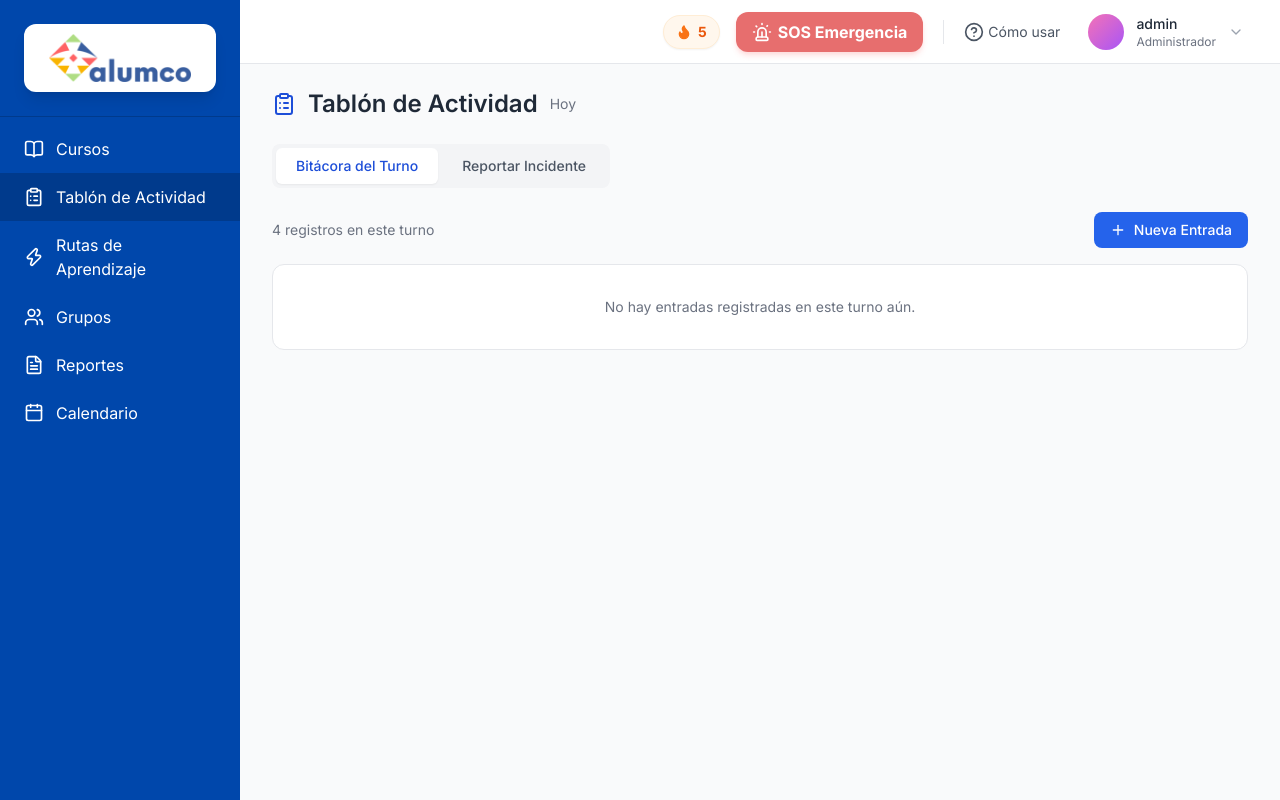
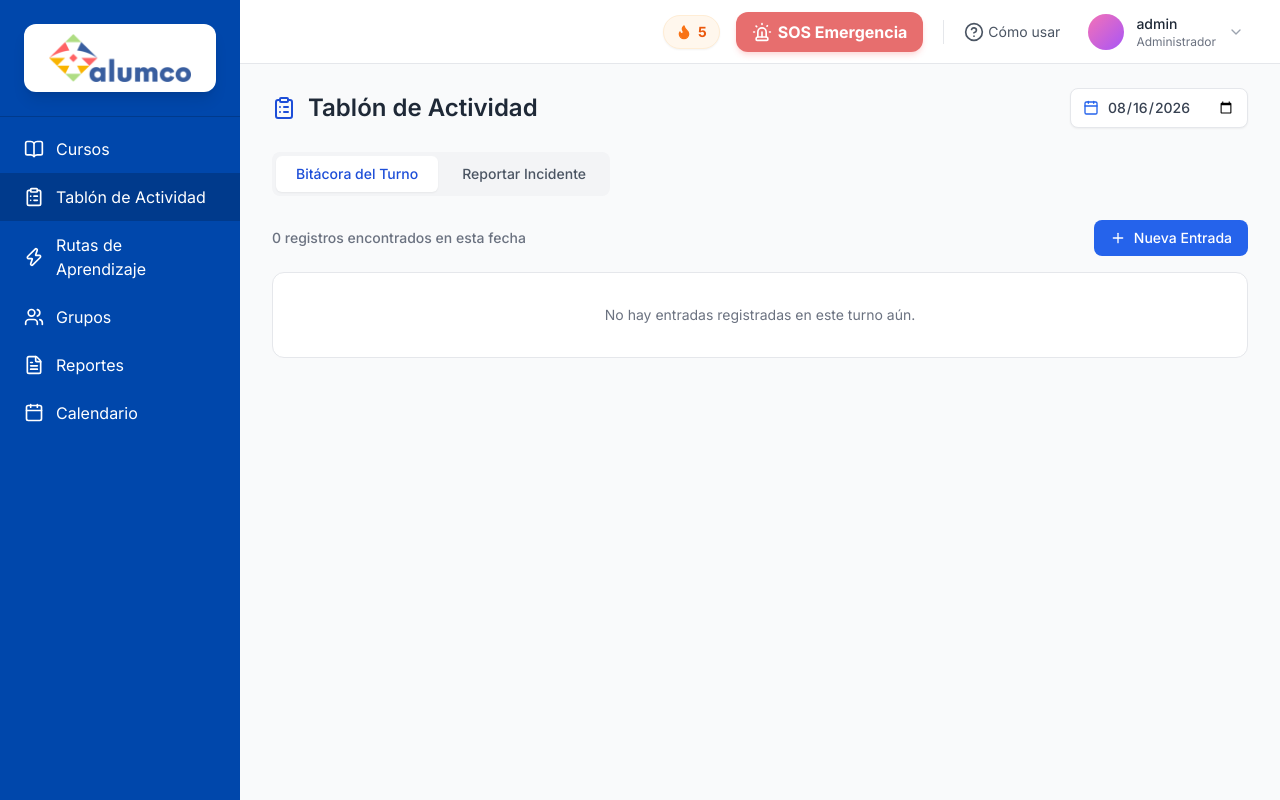
Before and after one commit to PapConAbrilar/RedCuidado, a Django app: page /actividad/ in a window 1280 px wide. Run offline with Django 5.2, Linux system fonts and the light colour scheme; a user stored in the database is signed in; data that the repository does not hold is empty; some libraries are stand-ins or nearby versions.

Commit message:
Feat: Add interactive date filter to activity board to view historical logs

```diff
--- a/RedCuidado/lms/templates/lms/activity.html
+++ b/RedCuidado/lms/templates/lms/activity.html
@@ -3,10 +3,16 @@
 
 {% block dashboard_content %}
 <main class="flex-1 p-6 min-w-0 max-w-5xl mx-auto">
-    <div class="flex items-center gap-3 mb-6">
-        <i data-lucide="clipboard-list" class="w-6 h-6 text-blue-700"></i>
-        <h1 class="text-2xl font-semibold text-gray-800">Tablón de Actividad</h1>
-        <span class="text-sm text-gray-500 capitalize">Hoy</span>
+    <div class="flex flex-col md:flex-row md:items-center justify-between mb-6 gap-4">
+        <div class="flex items-center gap-3">
+            <i data-lucide="clipboard-list" class="w-6 h-6 text-blue-700"></i>
+            <h1 class="text-2xl font-semibold text-gray-800">Tablón de Actividad</h1>
+        </div>
+
+        <form method="GET" action="{% url 'activity_board' %}" class="flex items-center gap-2 bg-white px-3 py-2 rounded-lg border border-gray-200 shadow-sm hover:border-blue-300 transition-colors">
+            <i data-lucide="calendar" class="w-4 h-4 text-blue-600"></i>
+            <input type="date" name="date" value="{{ selected_date }}" onchange="this.form.submit()" class="text-sm font-medium text-gray-700 border-none bg-transparent focus:ring-0 cursor-pointer outline-none">
+        </form>
     </div>
 
     <!-- Pestañas -->
@@ -24,7 +30,7 @@
     <!-- Contenido Bitácora -->
     <div id="content-bitacora" class="space-y-4">
         <div class="flex justify-between items-center">
-            <p class="text-sm text-gray-500">4 registros en este turno</p>
+            <p class="text-sm text-gray-500 font-medium">{{ entries|length }} registros encontrados en esta fecha</p>
             <button onclick="document.getElementById('new-entry-modal').classList.remove('hidden')"
                 class="flex items-center gap-2 px-4 py-2 bg-blue-600 text-white rounded-lg text-sm font-medium hover:bg-blue-700 transition-colors">
                 <i data-lucide="plus" class="w-4 h-4"></i>
--- a/RedCuidado/lms/views.py
+++ b/RedCuidado/lms/views.py
@@ -139,8 +139,30 @@ def activity_board_view(request):
                 )
         return redirect('activity_board')
 
-    entries = BitacoraEntry.objects.all()[:20]  # Últimas 20 entradas
-    return render(request, 'lms/activity.html', {'active_menu': 'activity', 'entries': entries})
+    from django.utils.dateparse import parse_date
+    from django.utils import timezone
+
+    date_str = request.GET.get('date')
+    selected_date = None
+
+    if date_str:
+        selected_date = parse_date(date_str)
+
+    if selected_date:
+        # SQLite safe date filtering
+        entries = BitacoraEntry.objects.filter(
+            created_at__year=selected_date.year,
+            created_at__month=selected_date.month,
+            created_at__day=selected_date.day
+        ).order_by('-created_at')
+    else:
+        entries = BitacoraEntry.objects.all().order_by('-created_at')[:20]  # Últimas 20 entradas
+
+    return render(request, 'lms/activity.html', {
+        'active_menu': 'activity',
+        'entries': entries,
+        'selected_date': date_str or timezone.now().strftime('%Y-%m-%d')
+    })
 
 @login_required
 def delete_bitacora_entry(request, entry_id):
```
